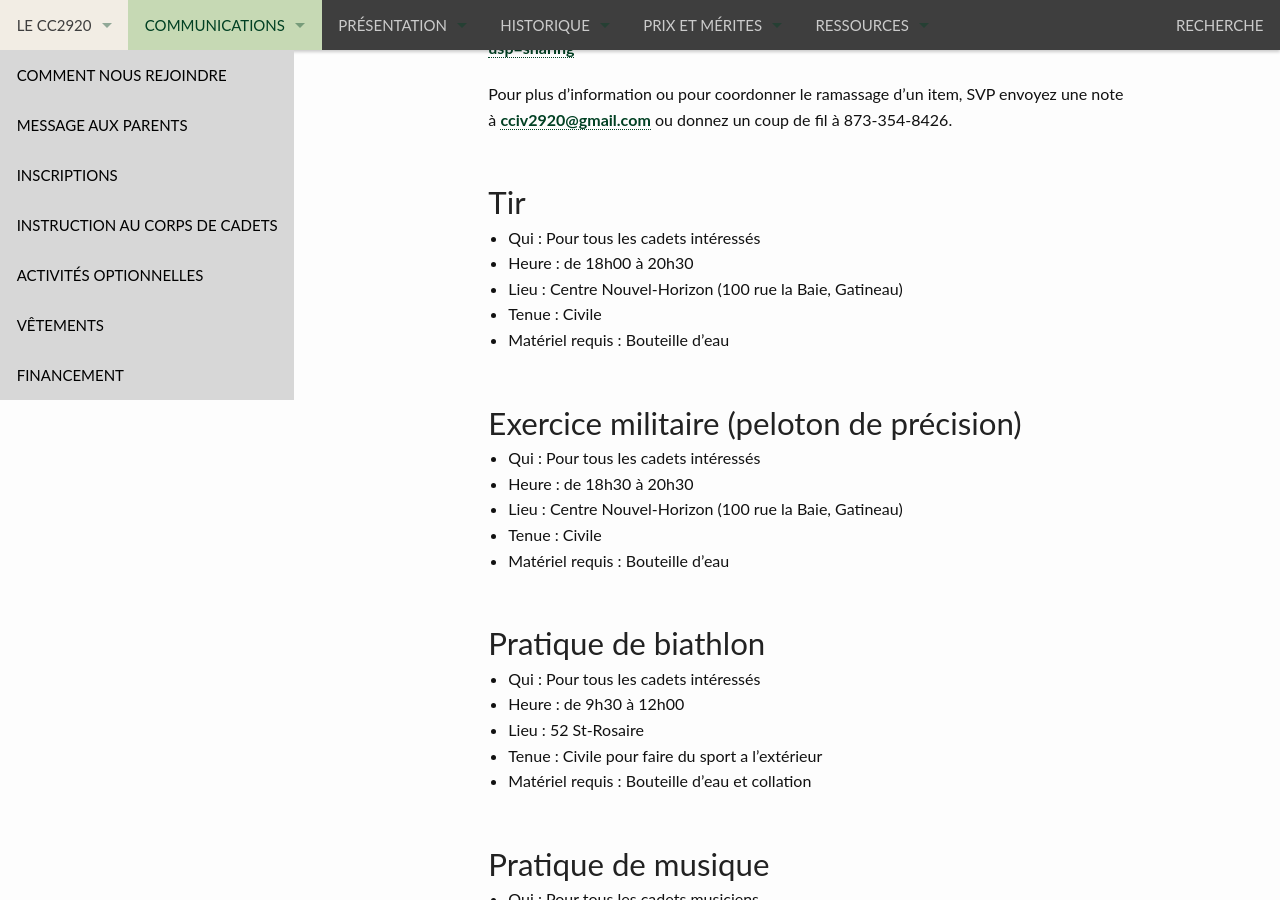
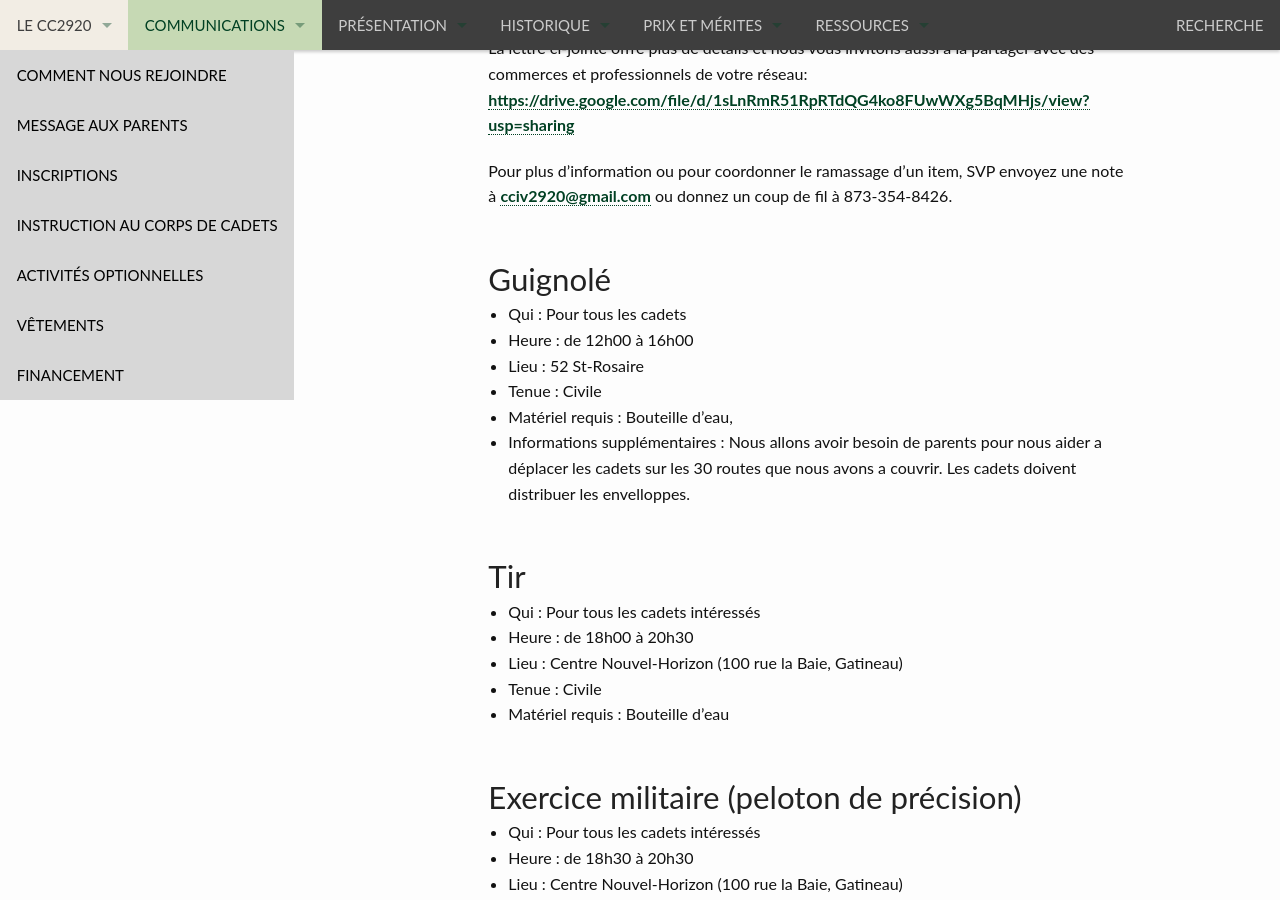
Before and after one commit to CC2920/web, a Jekyll site: the page built from _communications/messages.md, in a window 1280 px wide and 900 px high, scrolled down 1714 px. Built offline with Jekyll 4.4.1, drawn with Linux system fonts in a browser that asks for light colours; some of the changed text lies outside the part shown.

Commit message:
Guignole

```diff
--- a/_communications/messages.md
+++ b/_communications/messages.md
@@ -25,6 +25,9 @@ layout: "messages"
 - **23 novembre** : Pratique de Biathlon
 - **23 novembre** : Atelier du programme de leadership avancé pour les cadets inscrits
 - **24 novembre** : Pratique de musique
+- **24 novenbre** : Guignolé
+- **30 novembre** : Formation de mise a niveau pour les cadets du programme accéléré
+-
 
 ## Albums photos
 
@@ -51,6 +54,14 @@ Le comité de soutien sollicite les entreprises de la région pour contribuer de
 La lettre ci-jointe offre plus de détails et nous vous invitons aussi à la partager avec des commerces et professionnels de votre réseau:  <https://drive.google.com/file/d/1sLnRmR51RpRTdQG4ko8FUwWXg5BqMHjs/view?usp=sharing>
 
 Pour plus d’information ou pour coordonner le ramassage d’un item, SVP envoyez une note à <cciv2920@gmail.com> ou donnez un coup de fil à 873-354-8426.
+
+## Guignolé
+- Qui : Pour tous les cadets
+- Heure : de 12h00 à 16h00
+- Lieu : 52 St-Rosaire
+- Tenue : Civile
+- Matériel requis : Bouteille d'eau,
+- Informations supplémentaires : Nous allons avoir besoin de parents pour nous aider a déplacer les cadets sur les 30 routes que nous avons a couvrir.  Les cadets doivent distribuer les envelloppes.
 
 ## Tir
 
```
